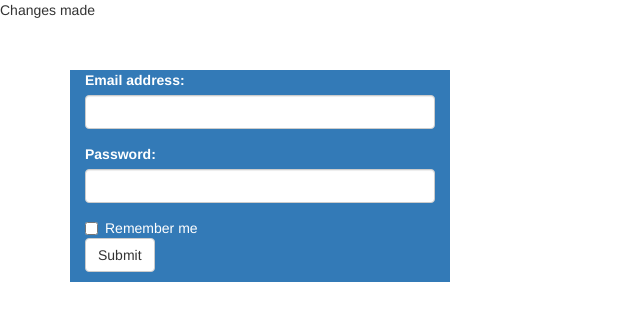
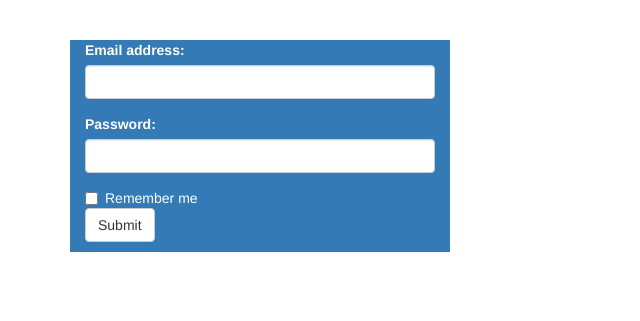
Before and after one commit to nicholasmiltondev/locolApp, a Django app: page / in a window 1280 px wide. Shown: the top 321 px of the page, without its empty margins (0-640 px from the left). Run offline with Django 3.2, Linux system fonts and the light colour scheme; some libraries are stand-ins or nearby versions.

Commit message:
Removed text from login.

```diff
--- a/templates/login.html
+++ b/templates/login.html
@@ -9,9 +9,7 @@
     <script src="https://ajax.googleapis.com/ajax/libs/jquery/3.3.1/jquery.min.js"></script>
     <script src="https://maxcdn.bootstrapcdn.com/bootstrap/3.4.0/js/bootstrap.min.js"></script>
 </head>
-
 <body>
-<p>Changes made</p>
     <br>
     <br>
     <div class="container">
```
